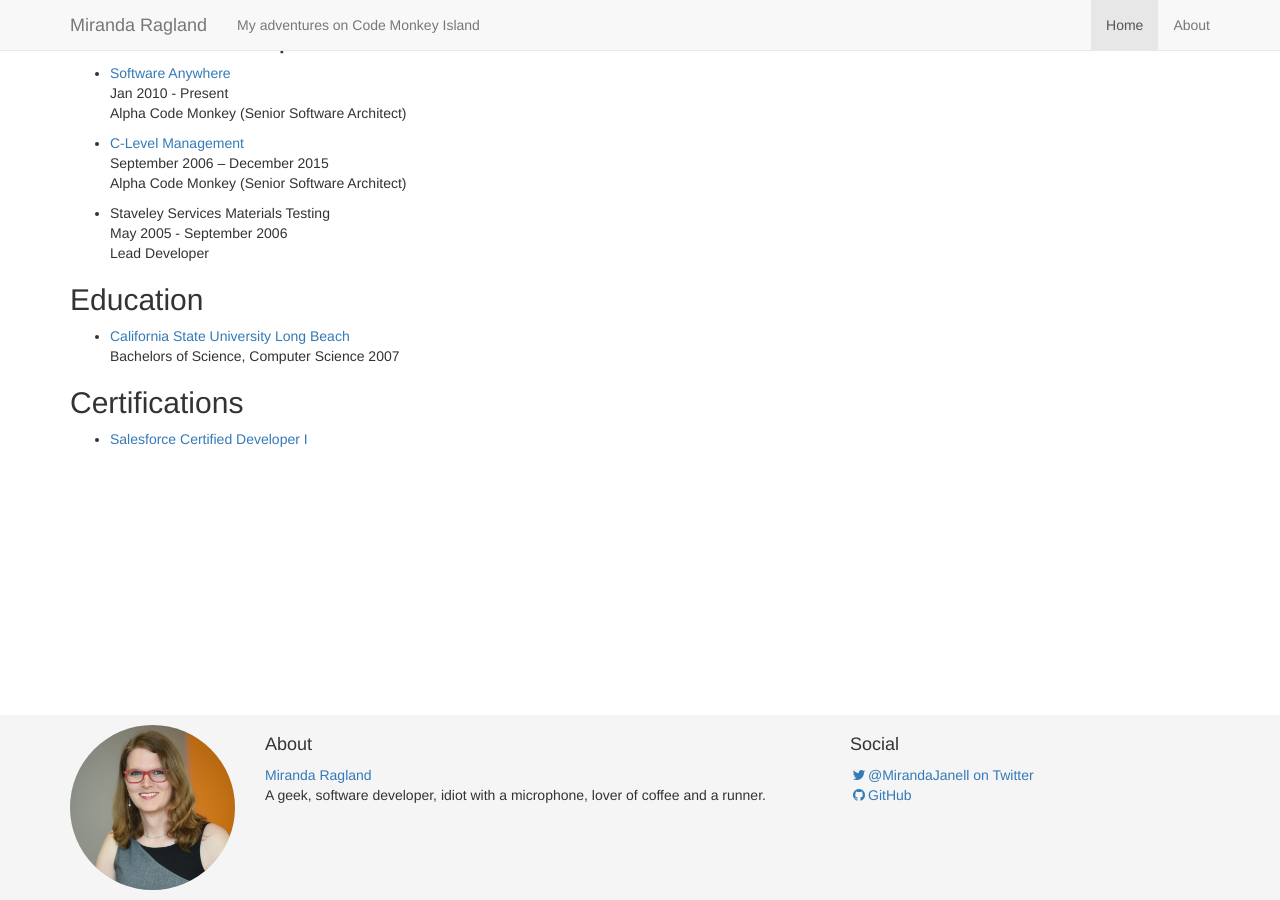
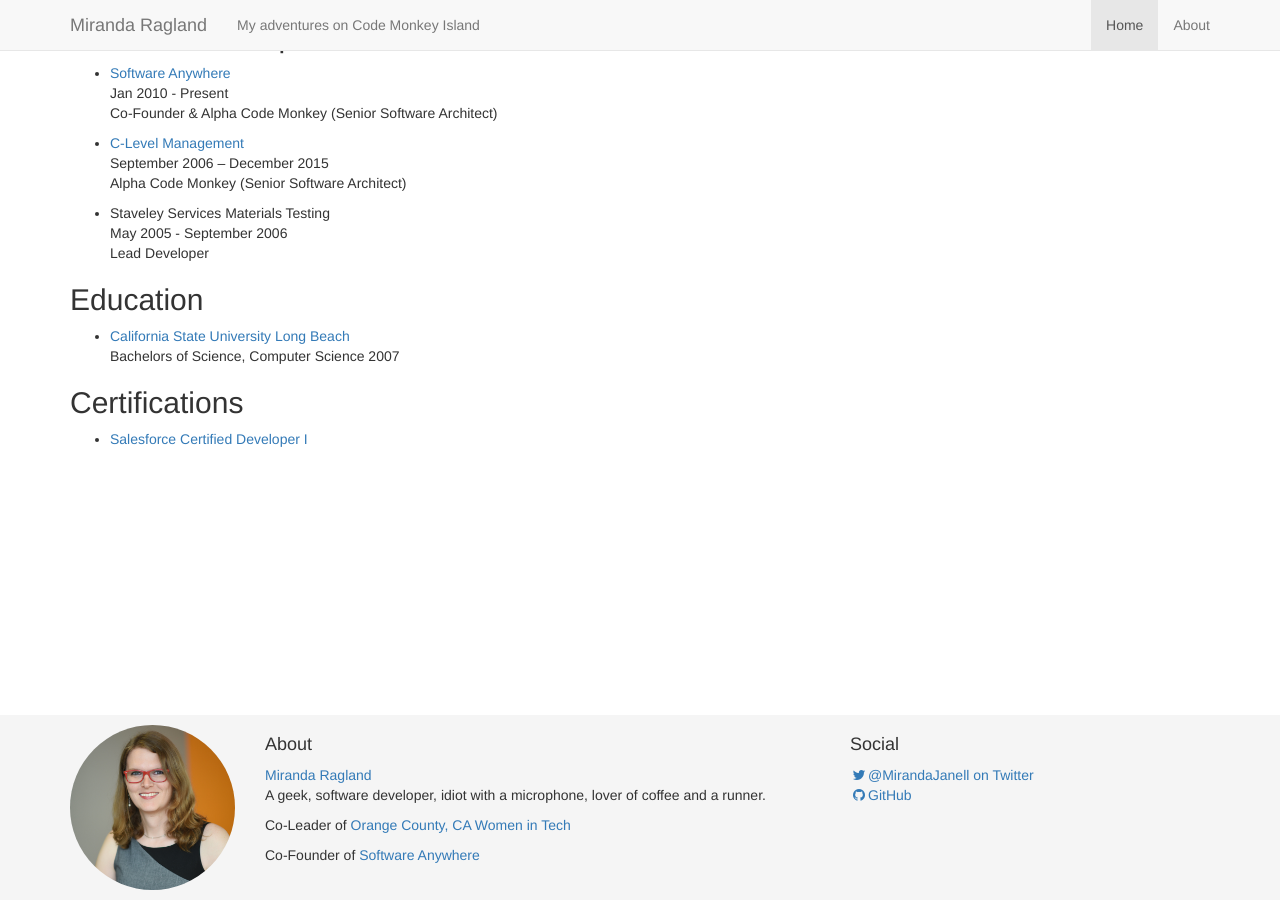
Before and after one commit to MirandaJanell/mjr-web, a Jekyll site: the page built from about.md, in a window 1280 px wide. Built offline with Jekyll 4.4.1, drawn with Linux system fonts in a browser that asks for light colours.

Commit message:
Updated about details.

```diff
--- a/_includes/footer.html
+++ b/_includes/footer.html
@@ -9,6 +9,8 @@
 				<h4>About</h4>
 				<a href="{{ site.url }}" rel="me" class="p-name u-url">{{ site.author.name }}</a>
 				<p class="p-note">{{ site.author.bio }}</p>
+				<p>Co-Leader of <a href="https://success.salesforce.com/_ui/core/chatter/groups/GroupProfilePage?g=0F9300000001teM">Orange County, CA Women in Tech</a></p>
+				<p>Co-Founder of <a href="https://www.softwareanywhere.com">Software Anywhere</a></p>
 			</div>
 
 			<div class="col-sm-4">
--- a/about.md
+++ b/about.md
@@ -6,7 +6,7 @@ title: Miranda Ragland
 ## Professional Experience
 * [Software Anywhere](https://www.softwareanywhere.com)
 Jan 2010 - Present
-Alpha Code Monkey (Senior Software Architect)
+Co-Founder & Alpha Code Monkey (Senior Software Architect)
 
 * [C-Level Management](www.c-levelmgmt.com)
 September 2006 -- December 2015
```
